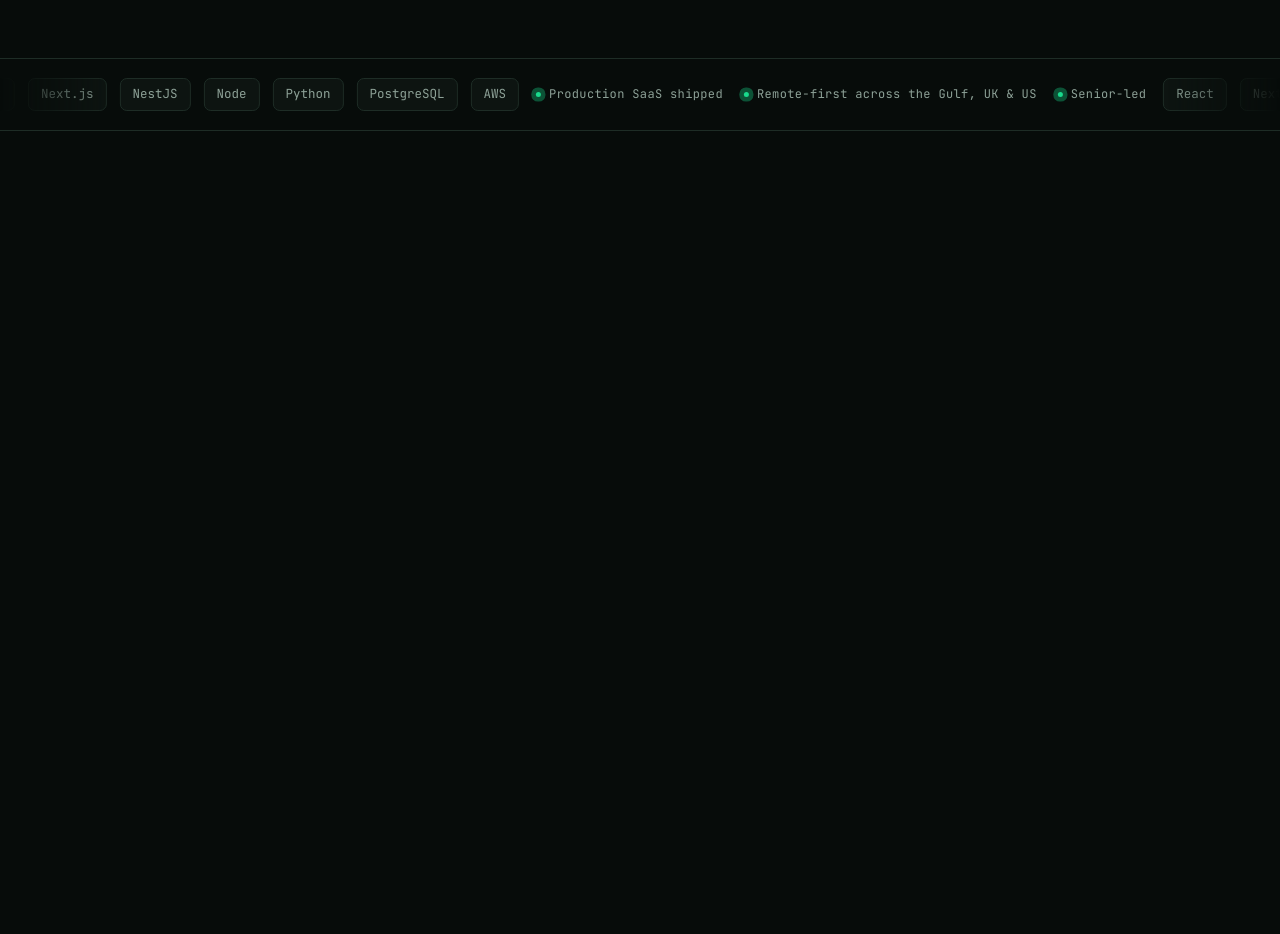
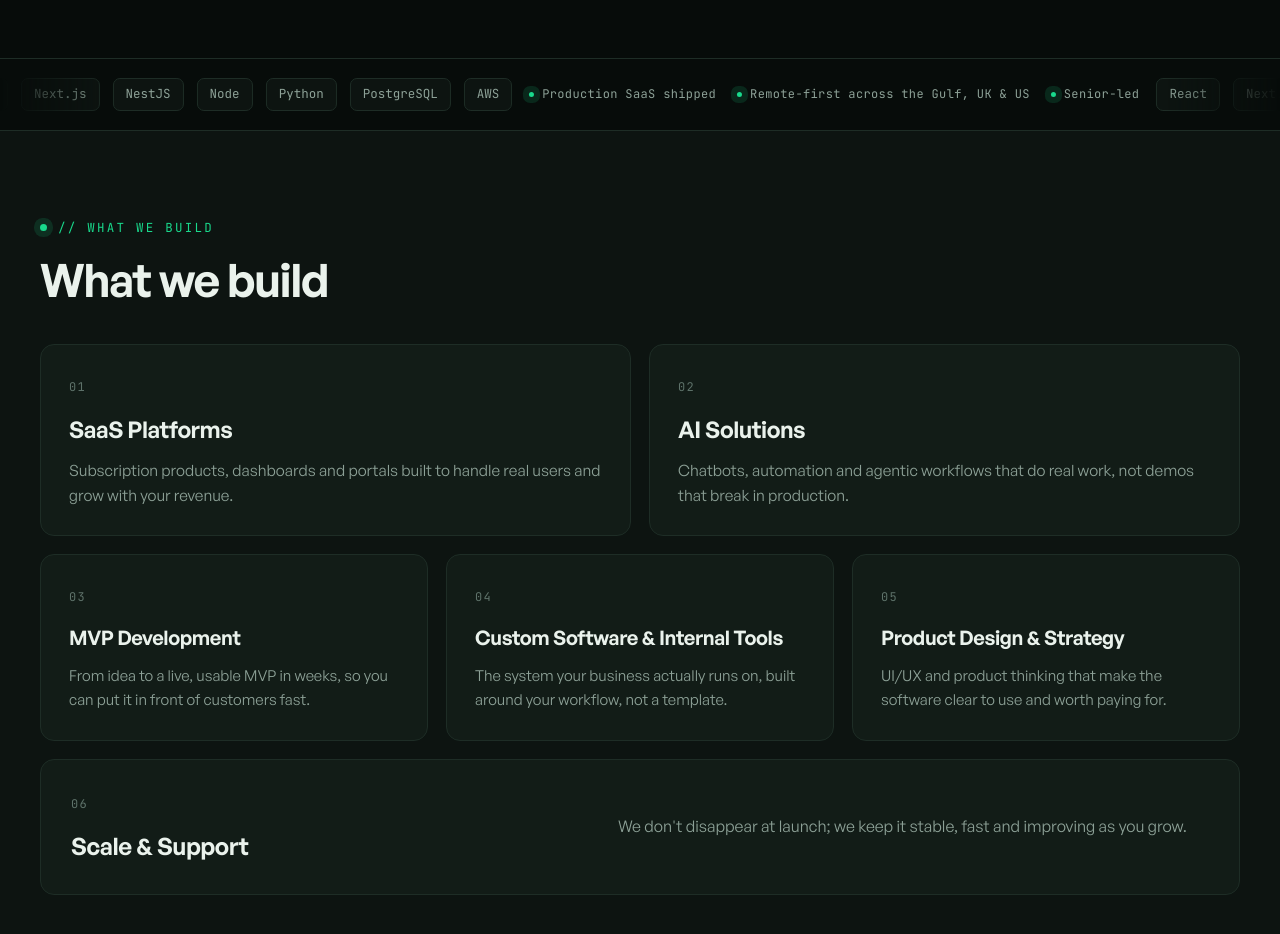
Before and after one commit to awaisarif18/mintcode-ai, a Next.js app: page / in a window 1280 px wide. Shown: the part 820-1754 px from the top of the page. Before the commit the page ends 951 px from the top, so only its background shows below. Built offline with nearby package versions, Linux system fonts and the light colour scheme.

Commit message:
what we build section

```diff
--- a/src/app/page.tsx
+++ b/src/app/page.tsx
@@ -1,12 +1,14 @@
 import Hero from "@/components/sections/Hero";
 import TrustStrip from "@/components/sections/TrustStrip";
+import WhatWeBuild from "@/components/sections/WhatWeBuild";
 
 export default function Home() {
   return (
     <main>
       <Hero />
       <TrustStrip />
-      {/* TODO: homepage sections build in order — What We Build next */}
+      <WhatWeBuild />
+      {/* TODO: homepage sections build in order — Why MintCode next */}
     </main>
   );
 }
--- /dev/null
+++ b/src/components/sections/WhatWeBuild.tsx
@@ -0,0 +1,60 @@
+// "What We Build" — six service cards in an asymmetric 6-column grid (3+3 /
+// 2+2+2 / wide 06). Collapses to a single column below 880px. Each card reveals
+// on scroll with a small per-row stagger. Translated from the #work section of
+// design-reference/hero.html. Renders from src/content/services.ts.
+
+import Eyebrow from "@/components/ui/Eyebrow";
+import Card from "@/components/ui/Card";
+import RevealOnScroll from "@/components/ui/RevealOnScroll";
+import { services } from "@/content/services";
+
+// Full static class strings so Tailwind can detect them at build time.
+const spanClass: Record<number, string> = {
+  3: "min-[880px]:col-span-3",
+  2: "min-[880px]:col-span-2",
+  6: "min-[880px]:col-span-6",
+};
+
+export default function WhatWeBuild() {
+  // Per-row stagger: column index that resets each time a row (6 cols) fills.
+  let fill = 0;
+  let col = 0;
+
+  return (
+    <section
+      id="work"
+      className="relative z-[1] bg-ink px-[clamp(20px,4vw,40px)] py-[clamp(74px,11vh,124px)]"
+    >
+      <div className="mx-auto max-w-[1240px]">
+        <RevealOnScroll className="mb-[clamp(36px,5vh,56px)]">
+          <Eyebrow label="// WHAT WE BUILD" />
+          <h2 className="mt-[18px] text-[clamp(30px,3.6vw,48px)] font-semibold leading-[1.05] tracking-[-0.032em] text-paper">
+            What we build
+          </h2>
+        </RevealOnScroll>
+
+        <div className="grid grid-cols-1 gap-[18px] min-[880px]:grid-cols-6">
+          {services.map((service) => {
+            if (fill + service.span > 6) {
+              fill = 0;
+              col = 0;
+            }
+            const stagger = col;
+            fill += service.span;
+            col += 1;
+
+            return (
+              <RevealOnScroll
+                key={service.number}
+                index={stagger}
+                className={spanClass[service.span]}
+              >
+                <Card {...service} />
+              </RevealOnScroll>
+            );
+          })}
+        </div>
+      </div>
+    </section>
+  );
+}
--- /dev/null
+++ b/src/components/ui/Card.tsx
@@ -0,0 +1,64 @@
+// Reusable service card — the dark Surface card with mint border + glow + lift
+// on hover (the "live" cue). Two layouts: a default vertical card, and a wide
+// horizontal variant (the 06 / Scale & Support card). Renders from Service data.
+
+import type { Service } from "@/content/services";
+
+// Shared hover treatment: mint border, soft glow ring + drop, slight lift.
+const hover =
+  "transition-[border-color,box-shadow,background,transform] duration-[350ms] " +
+  "hover:bg-hover hover:-translate-y-[3px] " +
+  "hover:border-[color-mix(in_oklab,var(--mint),transparent_52%)] " +
+  "hover:[box-shadow:0_0_0_1px_color-mix(in_oklab,var(--mint),transparent_68%),0_22px_54px_-28px_color-mix(in_oklab,var(--mint),transparent_50%)]";
+
+const numberClass =
+  "font-mono text-[12px] tracking-[0.1em] text-muted";
+
+export default function Card({
+  number,
+  title,
+  description,
+  span,
+  wide = false,
+}: Service) {
+  if (wide) {
+    return (
+      <article
+        className={`flex h-full flex-wrap items-center gap-x-[56px] gap-y-6 rounded-[14px] border border-line bg-surface p-[30px] ${hover}`}
+      >
+        <div className="flex-[1_1_280px]">
+          <span className={numberClass}>{number}</span>
+          <h3 className="mt-[14px] text-[24px] font-semibold tracking-[-0.02em] text-paper">
+            {title}
+          </h3>
+        </div>
+        <p className="flex-[1_1_380px] text-[16px] leading-[1.6] text-pretty text-slate">
+          {description}
+        </p>
+      </article>
+    );
+  }
+
+  const big = span === 3;
+  return (
+    <article
+      className={`h-full rounded-[14px] border border-line bg-surface p-[28px] ${hover}`}
+    >
+      <span className={numberClass}>{number}</span>
+      <h3
+        className={`mt-4 mb-[11px] font-semibold tracking-[-0.02em] text-paper ${
+          big ? "text-[23px]" : "text-[20px]"
+        }`}
+      >
+        {title}
+      </h3>
+      <p
+        className={`leading-[1.58] text-pretty text-slate ${
+          big ? "text-[15.5px]" : "text-[15px]"
+        }`}
+      >
+        {description}
+      </p>
+    </article>
+  );
+}
--- /dev/null
+++ b/src/components/ui/RevealOnScroll.tsx
@@ -0,0 +1,69 @@
+"use client";
+
+import { useEffect, useRef, useState, type ReactNode } from "react";
+
+// Reusable scroll-reveal wrapper — translates the design export's `data-reveal`
+// behavior into React. An IntersectionObserver fires the `buildIn` keyframe once
+// the element enters view, with a small per-item stagger. SSR renders visible
+// (content stays available to no-JS / crawlers); the hidden state is applied
+// only on the client. Honors prefers-reduced-motion (renders static).
+
+type RevealOnScrollProps = {
+  children: ReactNode;
+  /** Classes on the wrapper (e.g. grid-span when used as a grid child). */
+  className?: string;
+  /** Stagger position; delay = index * 0.08s. */
+  index?: number;
+};
+
+export default function RevealOnScroll({
+  children,
+  className,
+  index = 0,
+}: RevealOnScrollProps) {
+  const ref = useRef<HTMLDivElement>(null);
+  const [shown, setShown] = useState(false);
+
+  useEffect(() => {
+    const el = ref.current;
+    if (!el) return;
+
+    const reduced = window.matchMedia?.(
+      "(prefers-reduced-motion: reduce)",
+    ).matches;
+    if (reduced || !("IntersectionObserver" in window)) {
+      setShown(true);
+      return;
+    }
+
+    // Hide only on the client, so SSR/no-JS still shows the content.
+    el.style.opacity = "0";
+    const io = new IntersectionObserver(
+      (entries) => {
+        entries.forEach((entry) => {
+          if (!entry.isIntersecting) return;
+          el.style.opacity = "";
+          setShown(true);
+          io.unobserve(entry.target);
+        });
+      },
+      { threshold: 0.18, rootMargin: "0px 0px -8% 0px" },
+    );
+    io.observe(el);
+    return () => io.disconnect();
+  }, []);
+
+  return (
+    <div
+      ref={ref}
+      className={className}
+      style={
+        shown
+          ? { animation: `buildIn 0.7s var(--ease-build) ${index * 0.08}s both` }
+          : undefined
+      }
+    >
+      {children}
+    </div>
+  );
+}
--- /dev/null
+++ b/src/content/services.ts
@@ -0,0 +1,60 @@
+// "What We Build" copy — typed data. Section renders from this (see CLAUDE.md).
+// Approved copy lives in design-reference/MintCode-Design-Prompts.md (Prompt 2).
+// Outcome-focused lines only — no buzzwords, no invented claims.
+
+export type Service = {
+  /** Mono index label, "01".."06". */
+  number: string;
+  title: string;
+  description: string;
+  /** Desktop column span on the 6-col grid. */
+  span: 3 | 2 | 6;
+  /** The wide 06 card uses a horizontal layout. */
+  wide?: boolean;
+};
+
+export const services: Service[] = [
+  {
+    number: "01",
+    title: "SaaS Platforms",
+    description:
+      "Subscription products, dashboards and portals built to handle real users and grow with your revenue.",
+    span: 3,
+  },
+  {
+    number: "02",
+    title: "AI Solutions",
+    description:
+      "Chatbots, automation and agentic workflows that do real work, not demos that break in production.",
+    span: 3,
+  },
+  {
+    number: "03",
+    title: "MVP Development",
+    description:
+      "From idea to a live, usable MVP in weeks, so you can put it in front of customers fast.",
+    span: 2,
+  },
+  {
+    number: "04",
+    title: "Custom Software & Internal Tools",
+    description:
+      "The system your business actually runs on, built around your workflow, not a template.",
+    span: 2,
+  },
+  {
+    number: "05",
+    title: "Product Design & Strategy",
+    description:
+      "UI/UX and product thinking that make the software clear to use and worth paying for.",
+    span: 2,
+  },
+  {
+    number: "06",
+    title: "Scale & Support",
+    description:
+      "We don't disappear at launch; we keep it stable, fast and improving as you grow.",
+    span: 6,
+    wide: true,
+  },
+];
```
Also changed, not shown: 1 other file (tests, documents, lock files or other folders).
